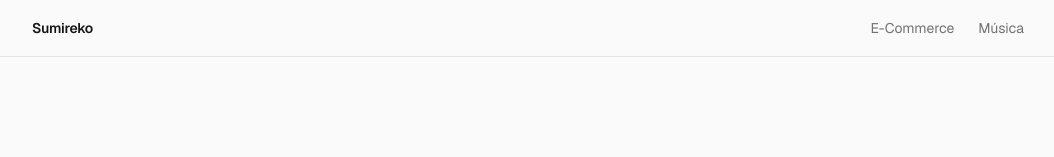
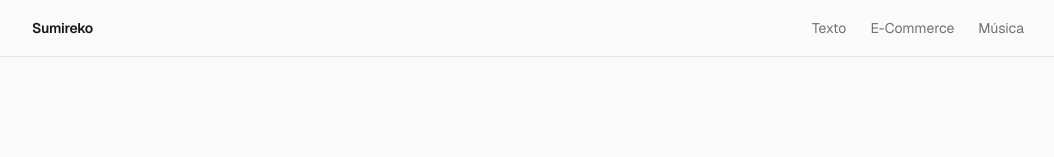
Before and after one commit to project-sdm/sumireko-frontend, a Next.js app: page / in a window 1280 px wide. Shown: the top 157 px of the page, without its empty margins (112-1166 px from the left). Built offline with nearby package versions, Linux system fonts and the light colour scheme.

Commit message:
feat: add text link to navbar

```diff
--- a/src/app/layout.tsx
+++ b/src/app/layout.tsx
@@ -36,6 +36,12 @@ export default function RootLayout({
             </Link>
             <div className="flex gap-6 text-sm text-foreground/60">
               <Link
+                href="/text"
+                className="hover:text-foreground transition-colors"
+              >
+                Texto
+              </Link>
+              <Link
                 href="/ecommerce"
                 className="hover:text-foreground transition-colors"
               >
```
